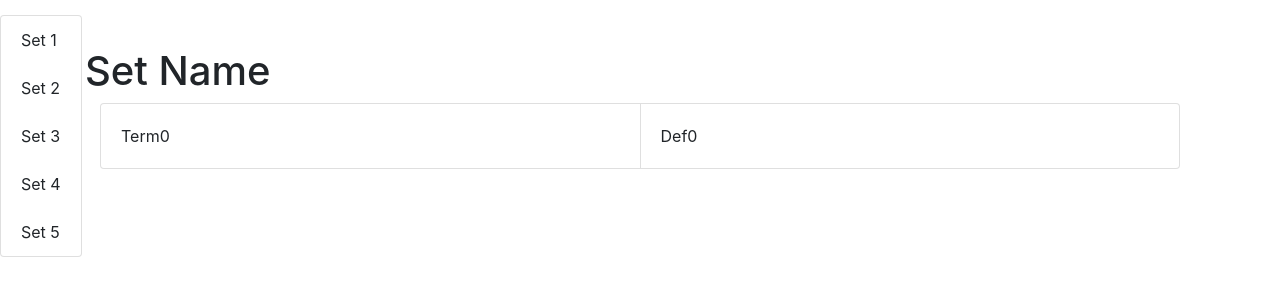
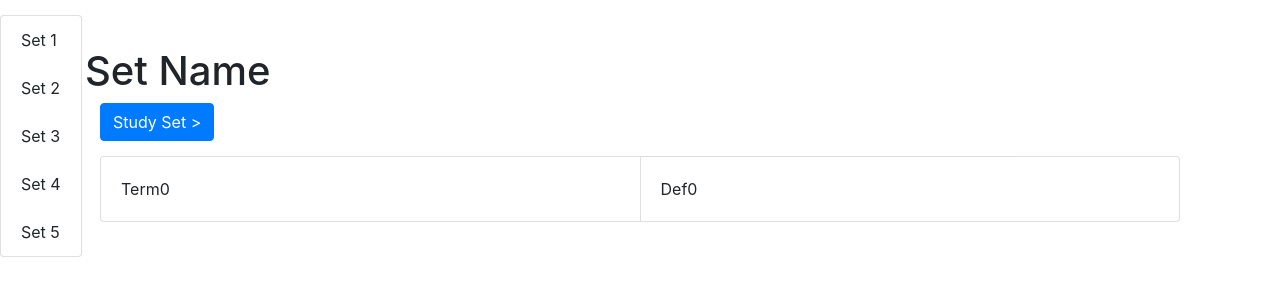
Before and after one commit to KeithMMeyer/HackOhio, a PHP site: page /sets.php in a window 1280 px wide. Shown: the part 56-356 px from the top of the page. Run offline with PHP 8.4, Linux system fonts and the light colour scheme; some libraries are stand-ins or nearby versions.

Commit message:
Study button on sets page

```diff
--- a/sets.php
+++ b/sets.php
@@ -35,6 +35,9 @@
             <div class="row">
                 <div class="col-sm" >
                     <h1>Set Name</h1>
+                    <div class="col-sm" style="padding-bottom: 15px;">
+                    <a href="study.php"><button type="button" class="btn btn-back btn-primary btn-md">Study Set ></button></a>
+                </div>
                     <div class="col-sm" id="listContainer">
                     </div>
                 </div>
--- a/upload.php
+++ b/upload.php
@@ -18,7 +18,7 @@
 }
 </style>
 <?php include 'includes/include_BS.php';?>
-
+<title>QuickCard - Upload</title>
 </head>
 <body>
 <?php include 'includes/include_nav.php';?>
```
